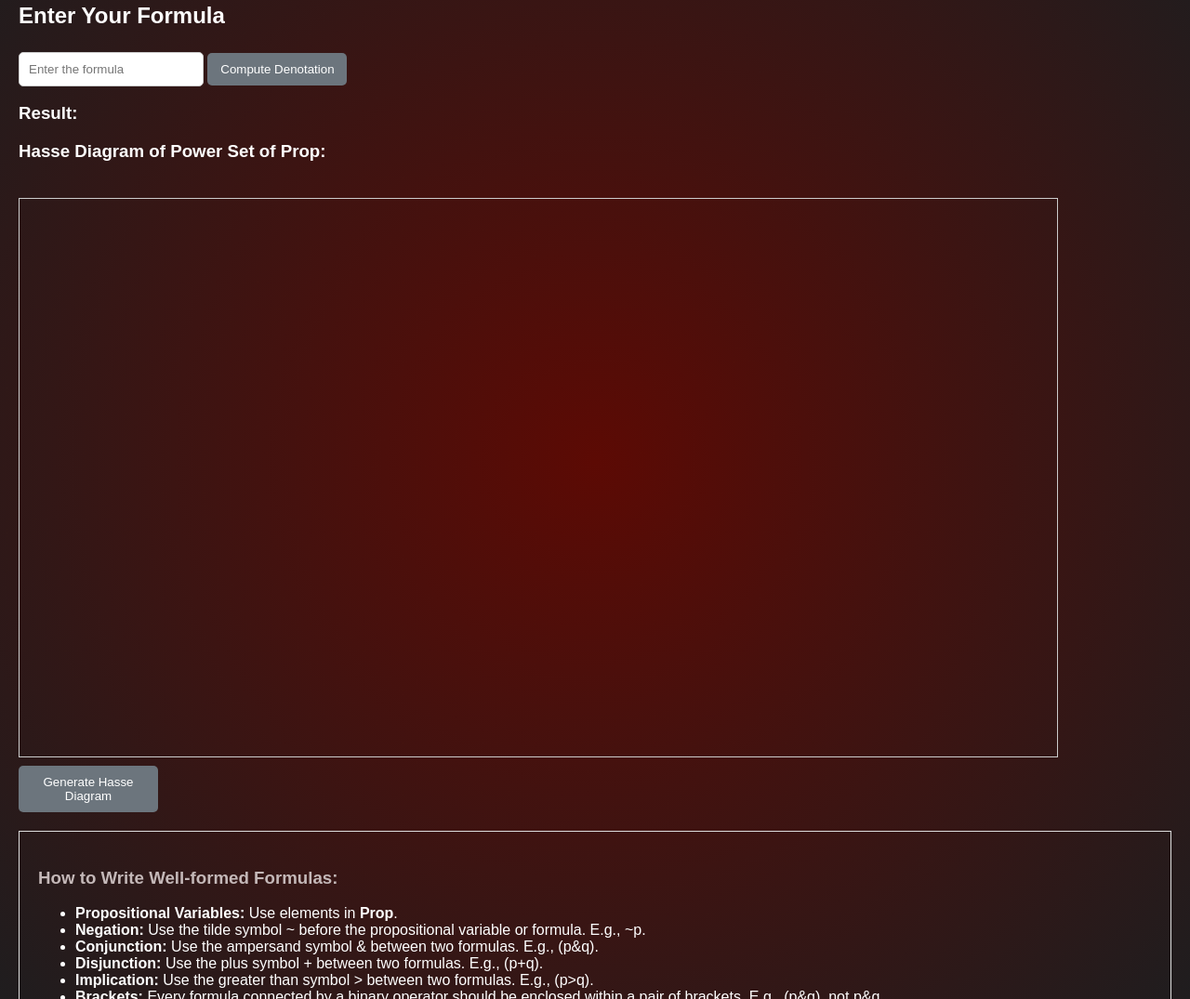
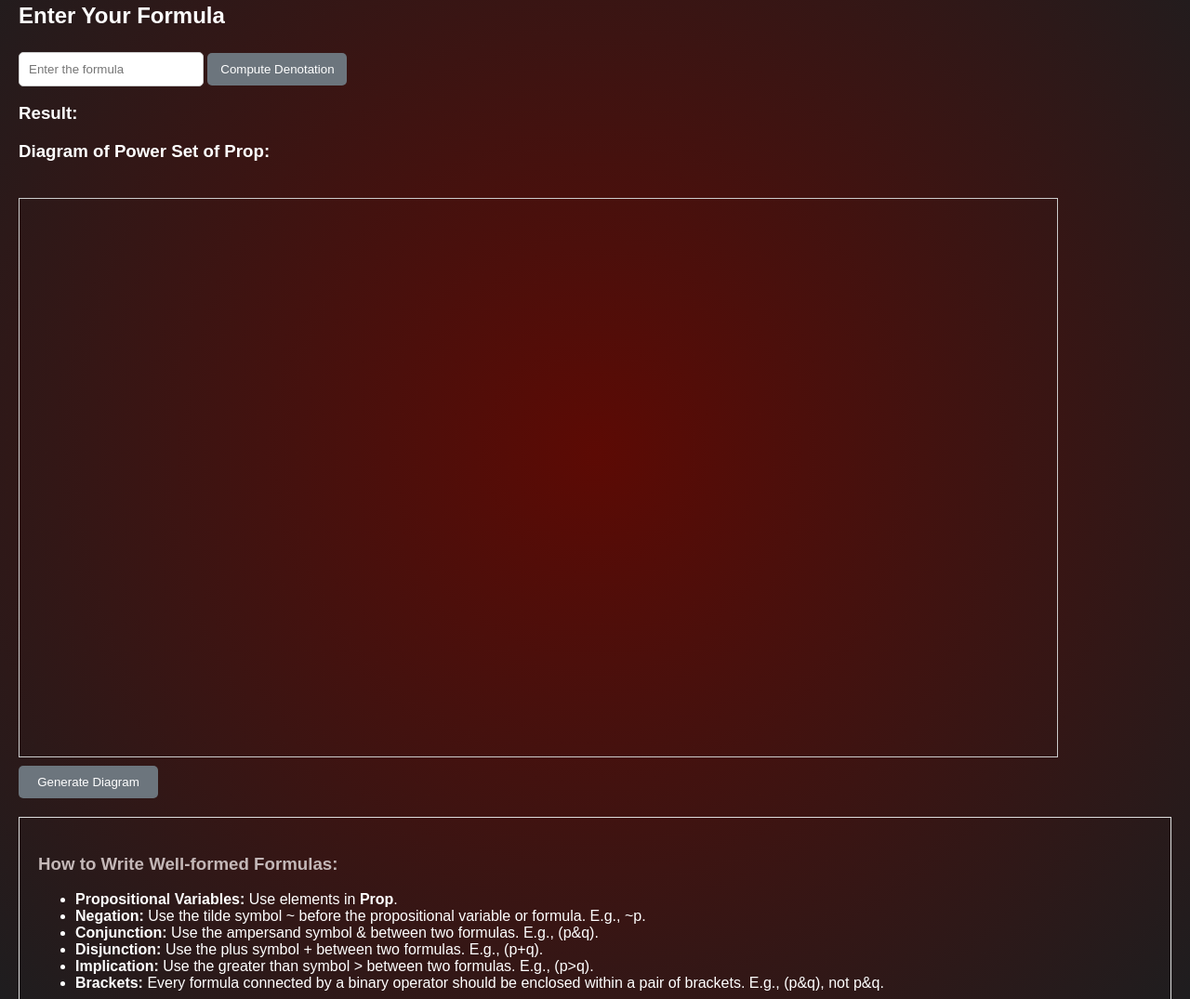
Before and after one commit to Raycaesar/Ray.github.io, a plain HTML site: page denotation/denotation_slide.html in a window 1280 px wide. Shown: the part 147-1222 px from the top of the page at 93% size. Drawn offline with Linux system fonts and the light colour scheme.

Commit message:
Update denotation_slide.html

```diff
--- a/denotation/denotation_slide.html
+++ b/denotation/denotation_slide.html
@@ -22,11 +22,11 @@
     <h3>Result:</h3>
     <p id="resultOutput"></p>
 
-    <h3>Hasse Diagram of Power Set of Prop:</h3>
+    <h3>Diagram of Power Set of Prop:</h3>
 
     <svg id="hasseDiagram" width="1000" height="600"></svg>
     <br/>
-    <button id="generateDiagram">Generate Hasse Diagram</button>
+    <button id="generateDiagram">Generate Diagram</button>
 
 
 
```
